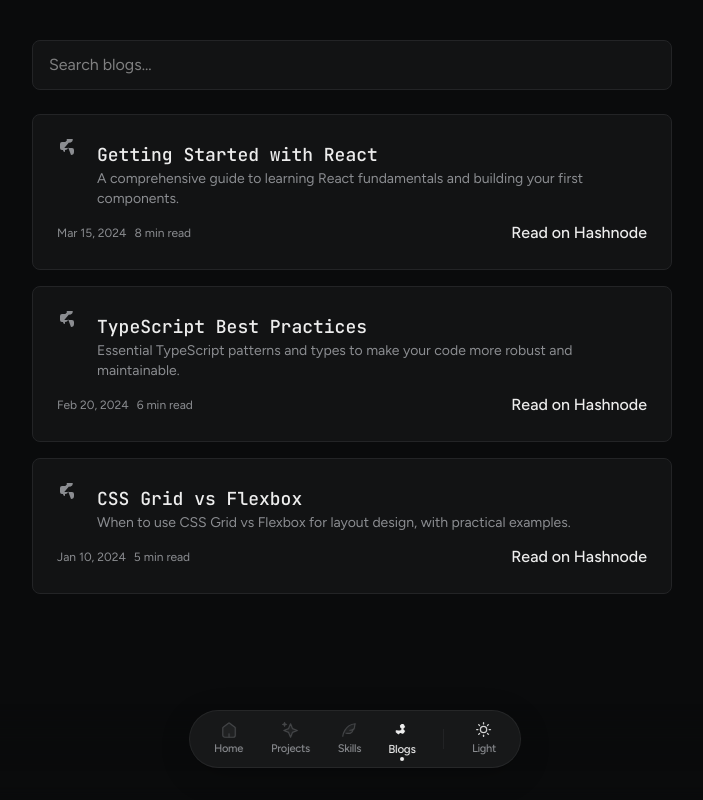
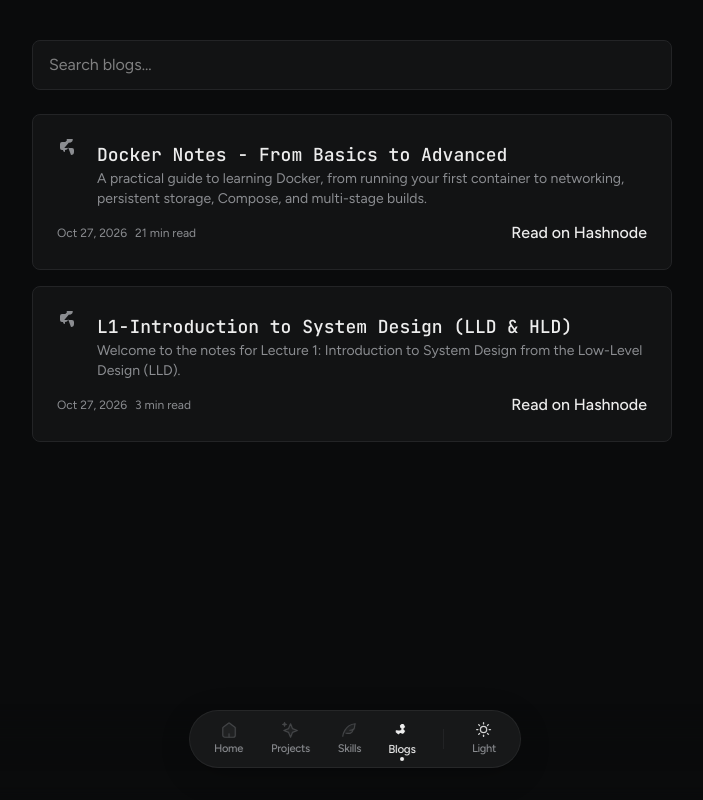
Before and after one commit to ankitsensei/ankitbhagat-portfolio, a React (Vite) app: page /blogs in a window 1280 px wide. Shown: the whole page, without its empty margins (285-988 px from the left). Built offline with nearby package versions, Linux system fonts and the light colour scheme; a web font is replaced by a local one.

Commit message:
chore: update blog posts in BlogsData with new content

```diff
--- a/src/assets/BlogsData.ts
+++ b/src/assets/BlogsData.ts
@@ -11,29 +11,24 @@ export interface BlogPost {
 export const blogPosts: BlogPost[] = [
   {
     id: "1",
-    title: "Getting Started with React",
-    excerpt: "A comprehensive guide to learning React fundamentals and building your first components.",
-    hashnodeUrl: "https://ankitbhagat.hashnode.dev/getting-started-with-react",
-    date: "Mar 15, 2024",
-    readingTime: "8 min read",
-    tags: ["React", "JavaScript", "Frontend"],
+    title: "Docker Notes - From Basics to Advanced",
+    excerpt:
+      "A practical guide to learning Docker, from running your first container to networking, persistent storage, Compose, and multi-stage builds.",
+    hashnodeUrl:
+      "https://webdevankit.hashnode.dev/docker-notes-from-basics-to-advanced?utm_source=hashnode&utm_medium=feed",
+    date: "Oct 27, 2026",
+    readingTime: "21 min read",
+    tags: ["docker", "nodejs"],
   },
   {
     id: "2",
-    title: "TypeScript Best Practices",
-    excerpt: "Essential TypeScript patterns and types to make your code more robust and maintainable.",
-    hashnodeUrl: "https://ankitbhagat.hashnode.dev/typescript-best-practices",
-    date: "Feb 20, 2024",
-    readingTime: "6 min read",
-    tags: ["TypeScript", "Best Practices", "Programming"],
-  },
-  {
-    id: "3",
-    title: "CSS Grid vs Flexbox",
-    excerpt: "When to use CSS Grid vs Flexbox for layout design, with practical examples.",
-    hashnodeUrl: "https://ankitbhagat.hashnode.dev/css-grid-vs-flexbox",
-    date: "Jan 10, 2024",
-    readingTime: "5 min read",
-    tags: ["CSS", "Layout", "Frontend"],
+    title: "L1-Introduction to System Design (LLD & HLD)",
+    excerpt:
+      "Welcome to the notes for Lecture 1: Introduction to System Design from the Low-Level Design (LLD).",
+    hashnodeUrl:
+      "https://webdevankit.hashnode.dev/l1-introduction-to-system-design-lld-hld",
+    date: "Oct 27, 2026",
+    readingTime: "3 min read",
+    tags: ["lld", "hld", "System Design"],
   },
 ];
```
